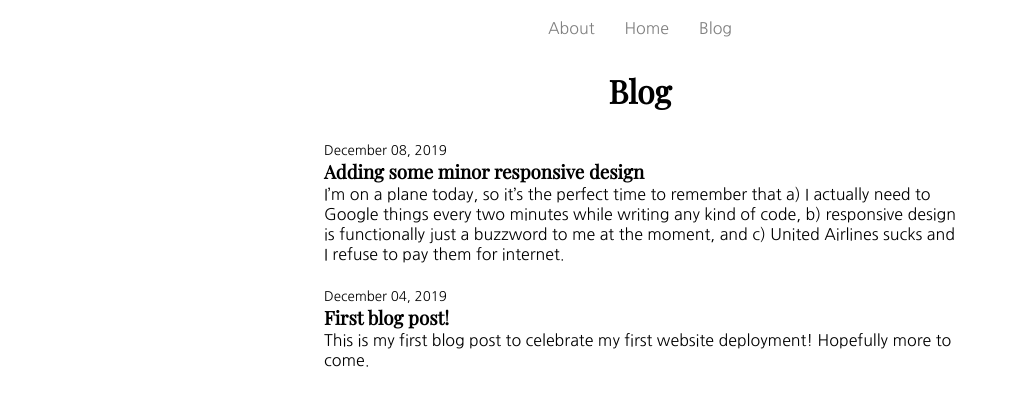
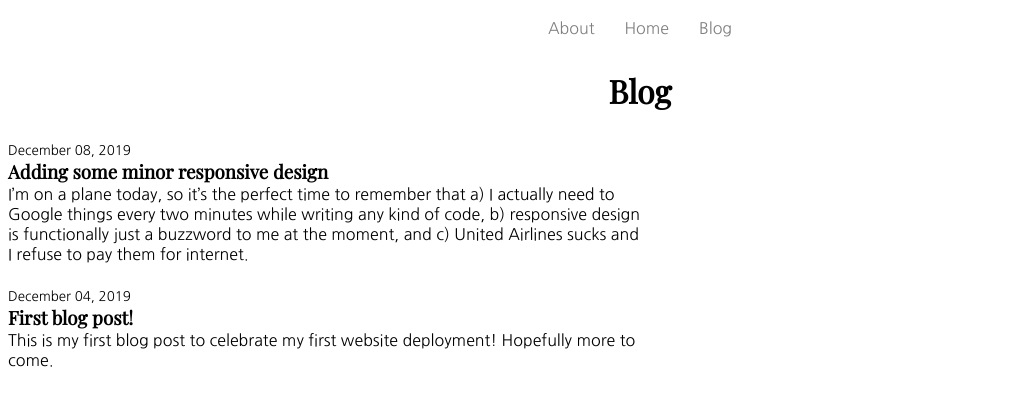
Before and after one commit to sam-hoffman/website, a Jekyll site: the page built from _pages/blog.html, in a window 1280 px wide. Shown: the top 406 px of the page, without its empty margins (0-1010 px from the left). Built offline with Jekyll 4.4.1, drawn with Linux system fonts in a browser that asks for light colours.

Commit message:
responsive design probably fixed

```diff
--- a/_sass/main.scss
+++ b/_sass/main.scss
@@ -8,7 +8,7 @@ $background: white;
 $desktop-width: 800px;
 
 @mixin desktop {
-  @media screen and (min-width: #{$desktop-width}) {
+  @media screen and (min-width: 601px) {
     @content;
   }
 }
@@ -96,11 +96,10 @@ $desktop-width: 800px;
 //about text style
 .about-text {
  @include mobile {
- background-color: blue;
  width: 80%
  }
  @include desktop {
- background-color: red;
+ width: 50%;
  }
  margin: 0 auto;
  font-family: $sans-serif;
@@ -125,8 +124,10 @@ $desktop-width: 800px;
 
 //blog styles
 .blog-listing {
+  @include mobile {
   width: 80%;
   margin: 0 auto;
+  }
   @include desktop {
   width: 50%
   }
@@ -158,9 +159,14 @@ $desktop-width: 800px;
 }
 
 .blog-post-text {
-  font-family: $sans-serif;
+  @include mobile {
   width: 80%;
   margin: 0 auto;
+  }
+  @include desktop {
+  width: 50%
+  }
+  font-family: $sans-serif;
   h1 {
   font-family: $serif;
   }
```
